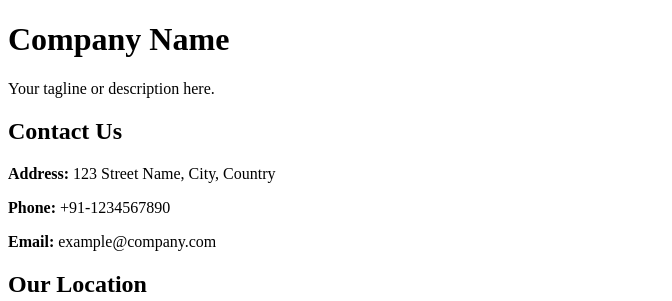
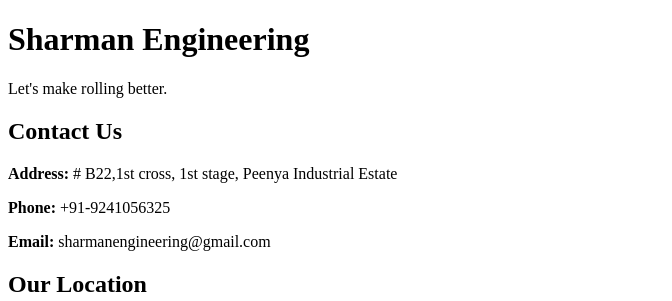
Before and after one commit to keerthanakshanbhag/sharman, a plain HTML site: page index.html in a window 1280 px wide. Shown: the top 301 px of the page, without its empty margins (0-672 px from the left). Drawn offline with Linux system fonts and the light colour scheme; files whose address does not match are found by name.

Commit message:
Update index.html

```diff
--- a/index.html
+++ b/index.html
@@ -3,20 +3,20 @@
 <head>
   <meta charset="UTF-8" />
   <meta name="viewport" content="width=device-width, initial-scale=1.0"/>
-  <title>Company Name</title>
+  <title>Sharman Engineering</title>
   <link rel="stylesheet" href="style.css">
 </head>
 <body>
   <header>
-    <h1>Company Name</h1>
-    <p>Your tagline or description here.</p>
+    <h1>Sharman Engineering</h1>
+    <p>Let's make rolling better.</p>
   </header>
 
   <section class="contact-info">
     <h2>Contact Us</h2>
-    <p><strong>Address:</strong> 123 Street Name, City, Country</p>
-    <p><strong>Phone:</strong> +91-1234567890</p>
-    <p><strong>Email:</strong> example@company.com</p>
+    <p><strong>Address:</strong>  # B22,1st cross, 1st stage, Peenya Industrial Estate</p>
+    <p><strong>Phone:</strong> +91-9241056325</p>
+    <p><strong>Email:</strong> sharmanengineering@gmail.com</p>
   </section>
 
   <section class="location">
```
